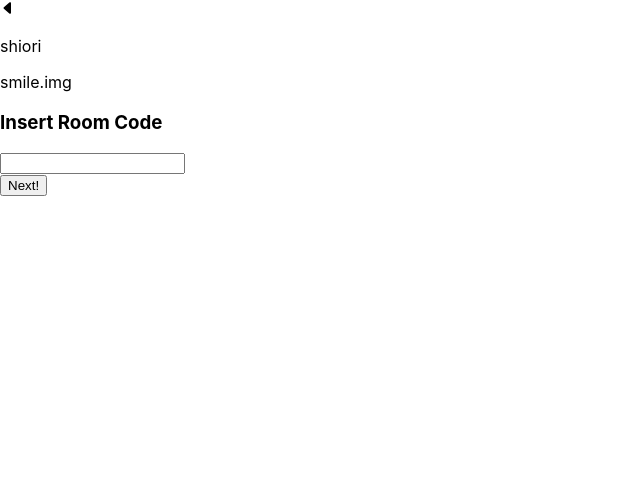
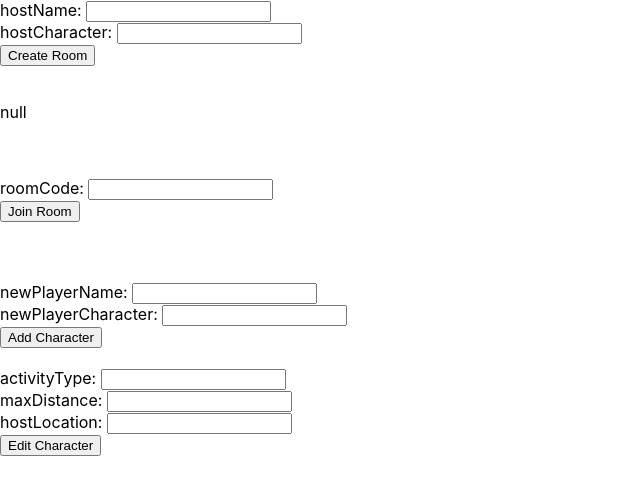
Before and after one commit to conzensus/conzensus, a React (Create React App) app in the folder client/: page / in a window 1280 px wide. Shown: the top 494 px of the page, without its empty margins (0-640 px from the left). Built offline with nearby package versions, Linux system fonts and the light colour scheme; no server answers.

Commit message:
Implemented socket.io newRoom, joinRoom, addPlayer, editSettings and disconnect
SocketTesting is just a basic front end component I made to test the socket io integration on the front end to make sure everything works

```diff
--- a/client/src/components/App.js
+++ b/client/src/components/App.js
@@ -6,6 +6,7 @@ import LobbyGuest from './lobbyGuest';
 
 import GuestJoin from './guestJoin';
 
+import TestSocket from '../socket/socketTesting';
 import React, { useEffect, useState } from 'react';
 import io from 'socket.io-client';
 
@@ -26,8 +27,13 @@ function App() {
       <Settings />
       <CharacterSelect />
       <LobbyHost />
-      <LobbyGuest /> */}
-      <GuestJoin playerInfo={["shiori", "smile.img"]}/>
+      <LobbyGuest />*/}
+      {/* <GuestJoin playerInfo={["shiori", "smile.img"]}/> */}
+      { socket ?
+        <TestSocket socket={socket}/>
+      :
+      <div>not connected</div>
+      }
 
     </div>
   );
--- /dev/null
+++ b/client/src/socket/socketTesting.js
@@ -0,0 +1,90 @@
+import React, { useEffect, useState } from 'react';
+
+export default TestSocket;
+
+function TestSocket({ socket }) {
+
+    const [roomCode, setRoomCode] = useState("null");
+    const [invalidRoomCode, setInvalidRoomCode] = useState("");
+
+    const createRoom = (e) => {
+        e.preventDefault()
+        let hostName = document.getElementById("hostName").value
+        let hostCharacter = document.getElementById("hostCharacter").value
+        let hostInfo = {"name": hostName, "character": hostCharacter}
+        socket.emit("newRoom", JSON.stringify(hostInfo))
+    }
+
+    const joinRoom = (e) => {
+        e.preventDefault()
+        let roomCode = document.getElementById("roomCode").value
+        let joinInfo = {"roomCode": roomCode}
+        socket.emit("joinRoom", JSON.stringify(joinInfo))
+    }
+
+    const addPlayer = (e) => {
+        e.preventDefault()
+        let newPlayerName = document.getElementById("newPlayerName").value
+        let newPlayerCharacter = document.getElementById("newPlayerCharacter").value
+        let playerInfo = {"name": newPlayerName, "character": newPlayerCharacter}
+        socket.emit("addPlayer", JSON.stringify(playerInfo), roomCode)
+    }
+
+    const editSettings = (e) => {
+        e.preventDefault()
+        let activityType = document.getElementById("activityType").value
+        let maxDistance = document.getElementById("maxDistance").value
+        let hostLocation = document.getElementById("hostLocation").value
+        let settingsInfo = {"activityType": activityType, "maxDistance": maxDistance, "hostLocation": hostLocation}
+        socket.emit("editSettings", JSON.stringify(settingsInfo))
+    }
+
+    socket.on("returnRoomCode", (returnedRoomCode) => {
+        setRoomCode(returnedRoomCode)
+        setInvalidRoomCode("")
+    });
+
+    socket.on("invalidRoomCode", () => {
+        setRoomCode("")
+        setInvalidRoomCode("roomCode not Valid")
+    });
+
+    return (
+        <div>
+            hostName: <input id="hostName"/>
+            <br/>
+            hostCharacter: <input id="hostCharacter"/>
+            <br/>
+            <button onClick={createRoom} id="button"> Create Room</button>
+            <br/>
+            <br/>
+            <p>{roomCode}</p>
+            <br/>
+            <br/>
+
+            roomCode: <input id="roomCode"/>
+            <br/>
+            <button onClick={joinRoom} id="button"> Join Room</button>
+            <br/>
+            <br/>
+
+            <text>{invalidRoomCode}</text>
+            <br/>
+            <br/>
+            newPlayerName: <input id="newPlayerName"/>
+            <br/>
+            newPlayerCharacter: <input id="newPlayerCharacter"/>
+            <br/>
+            <button onClick={addPlayer} id="button"> Add Character </button>
+            <br/>
+            <br/>
+            activityType: <input id="activityType"/>
+            <br/>
+            maxDistance: <input id="maxDistance"/>
+            <br/>
+            hostLocation: <input id="hostLocation"/>
+            <br/>
+            <button onClick={editSettings} id="button"> Edit Character </button>
+        </div>
+    )
+}
```
Also changed, not shown: 2 other files (tests, documents, lock files or other folders).
